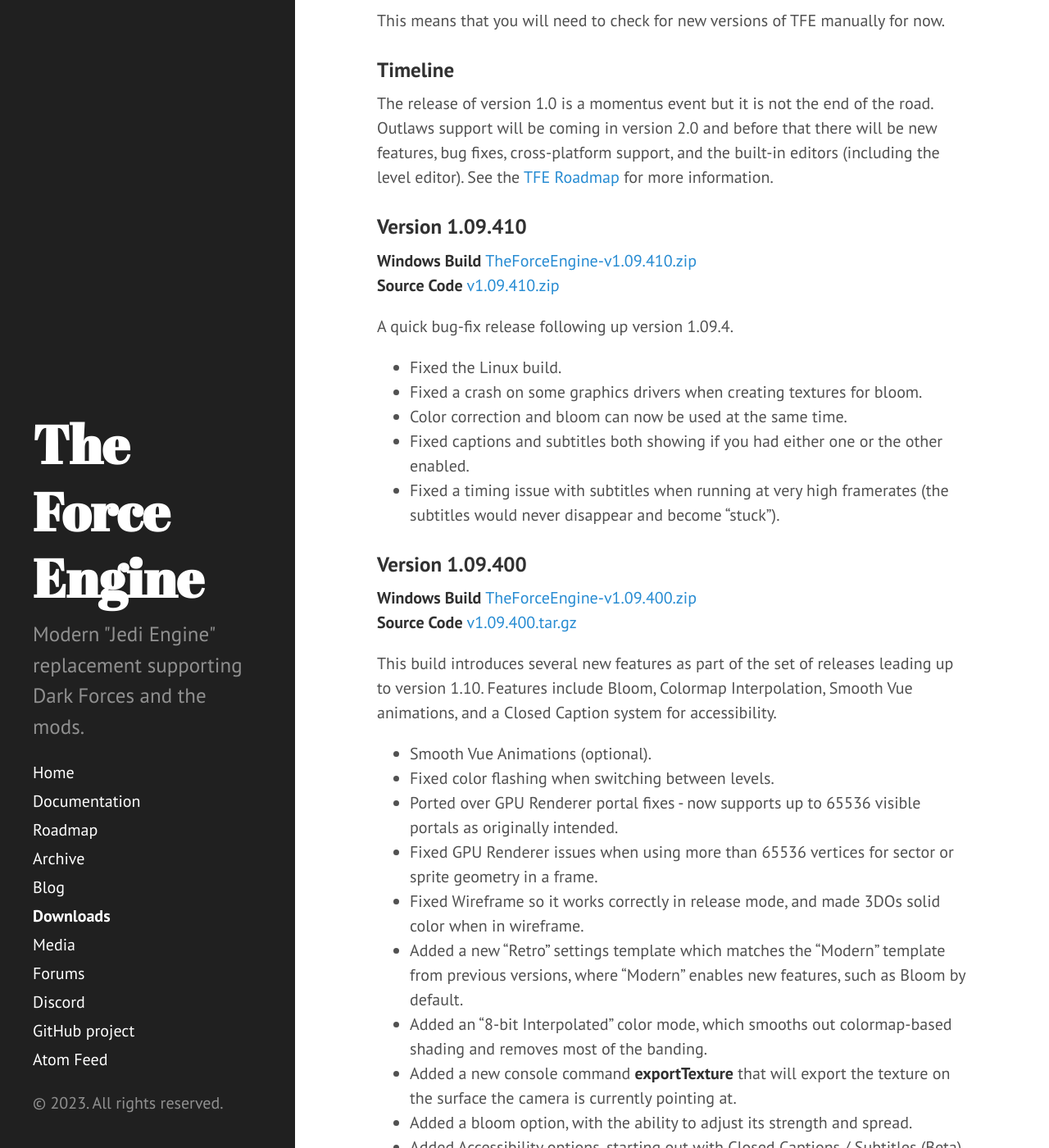
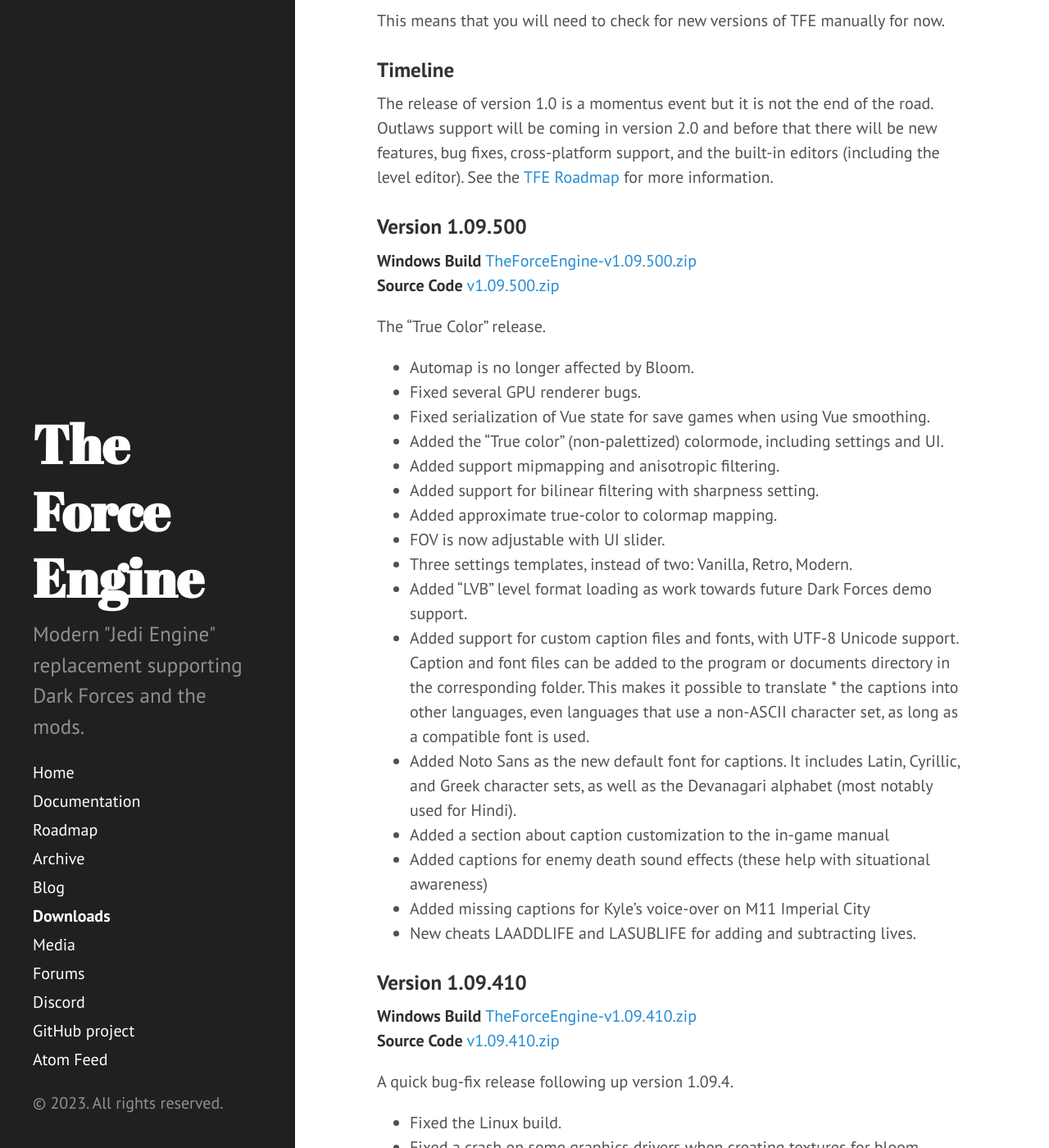
Before and after one commit to TheForceEngine/TheForceEngine.github.io, a Jekyll site: the page built from downloads.md, in a window 1280 px wide and 1400 px high, scrolled down 410 px. Shown: the whole window at 82% size. Built offline with Jekyll 4.4.1, drawn with Linux system fonts in a browser that asks for light colours.

Commit message:
Update downloads.md

```diff
--- a/downloads.md
+++ b/downloads.md
@@ -10,6 +10,29 @@
 
 ### Timeline
 The release of version 1.0 is a momentus event but it is not the end of the road. Outlaws support will be coming in version 2.0 and before that there will be new features, bug fixes, cross-platform support, and the built-in editors (including the level editor). See the [TFE Roadmap](Roadmap.md) for more information.
+
+### Version 1.09.500
+**Windows Build** [TheForceEngine-v1.09.500.zip](https://github.com/luciusDXL/TheForceEngine/releases/download/v1.09.500/TheForceEngine-v1.09.500.zip) <br>
+**Source Code** [v1.09.500.zip](https://github.com/luciusDXL/TheForceEngine/archive/refs/tags/v1.09.500.zip)
+
+The "True Color" release.
+
+* Automap is no longer affected by Bloom.
+* Fixed several GPU renderer bugs.
+* Fixed serialization of Vue state for save games when using Vue smoothing.
+* Added the "True color" (non-palettized) colormode, including settings and UI.
+* Added support mipmapping and anisotropic filtering.
+* Added support for bilinear filtering with sharpness setting.
+* Added approximate true-color to colormap mapping.
+* FOV is now adjustable with UI slider.
+* Three settings templates, instead of two: Vanilla, Retro, Modern.
+* Added "LVB" level format loading as work towards future Dark Forces demo support.
+* Added support for custom caption files and fonts, with UTF-8 Unicode support. Caption and font files can be added to the program or documents directory in the corresponding folder. This makes it possible to translate * the captions into other languages, even languages that use a non-ASCII character set, as long as a compatible font is used.
+* Added Noto Sans as the new default font for captions. It includes Latin, Cyrillic, and Greek character sets, as well as the Devanagari alphabet (most notably used for Hindi).
+* Added a section about caption customization to the in-game manual
+* Added captions for enemy death sound effects (these help with situational awareness)
+* Added missing captions for Kyle's voice-over on M11 Imperial City
+* New cheats LAADDLIFE and LASUBLIFE for adding and subtracting lives.
 
 ### Version 1.09.410
 **Windows Build** [TheForceEngine-v1.09.410.zip](https://github.com/luciusDXL/TheForceEngine/releases/download/v1.09.410/TheForceEngine-v1.09.410.zip) <br>
```
